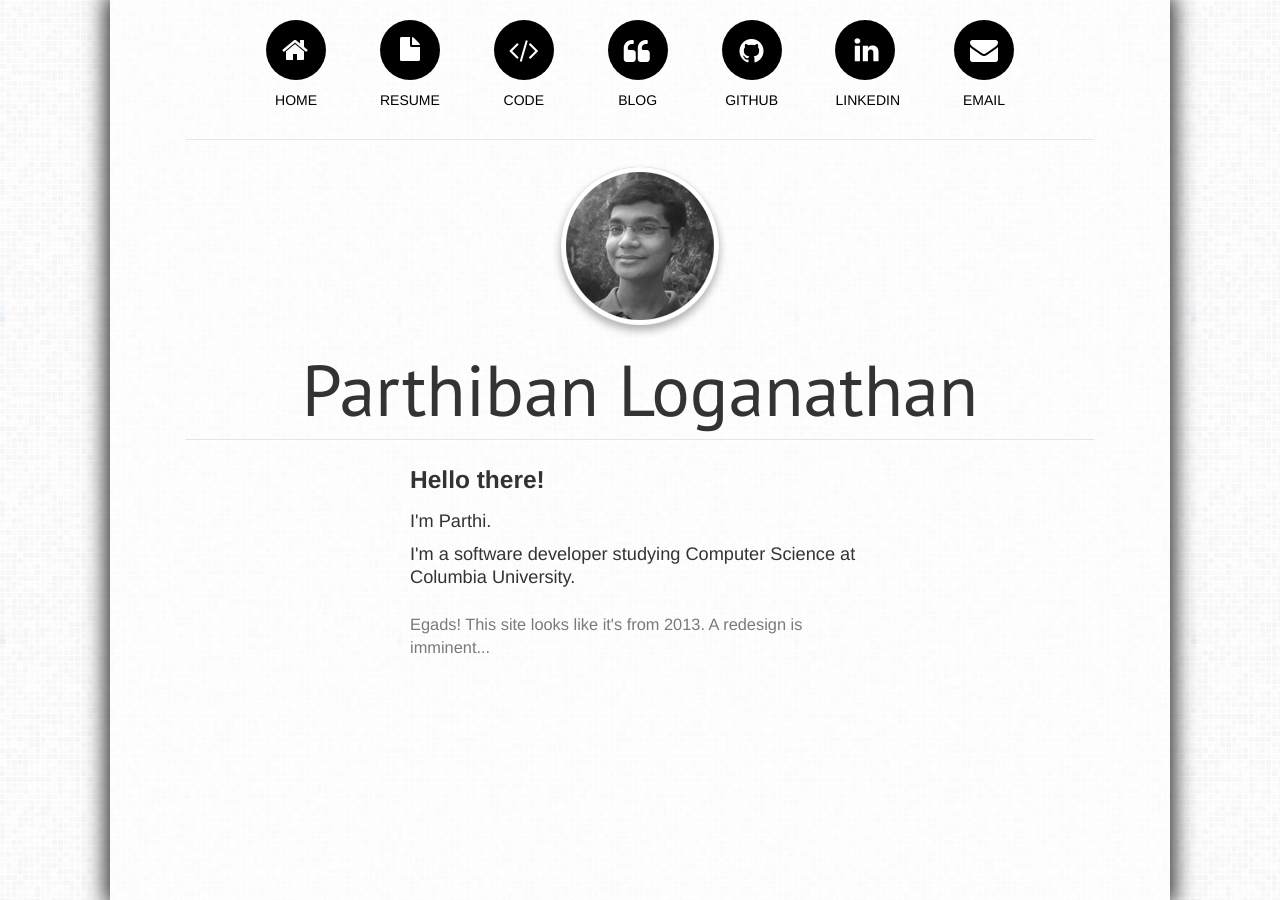
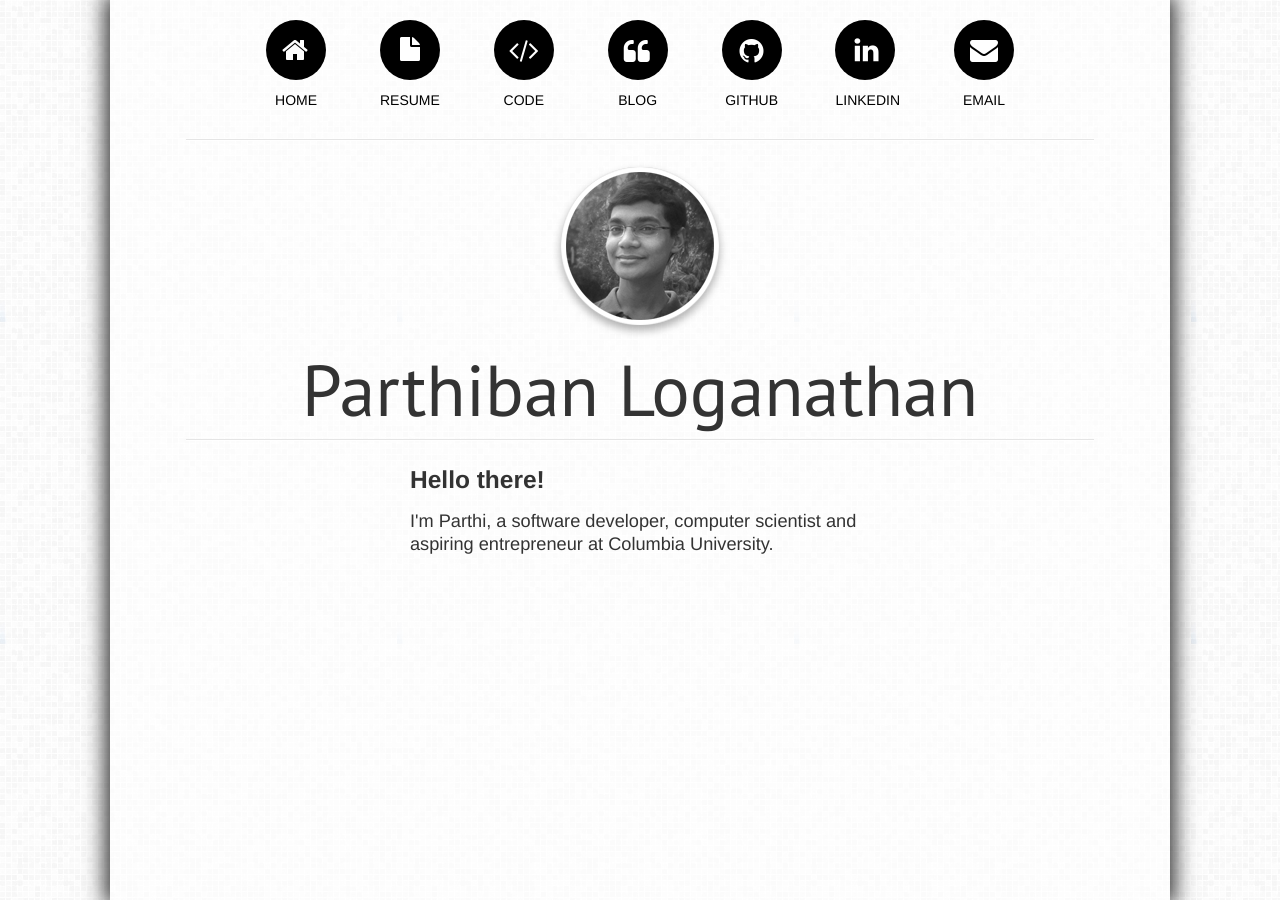
Before and after one commit to parthibanloganathan/personal_page, a Jekyll site: the page built from index.html, in a window 1280 px wide. Built offline with Jekyll 4.4.1, drawn with Linux system fonts in a browser that asks for light colours.

Commit message:
Update old site

```diff
--- a/css/index.css
+++ b/css/index.css
@@ -14,11 +14,5 @@
 {
   font-size: 130%;
   line-height: 125%;
+  padding: 0 0 50px 0;
 }
-
-#disclaimer
-{
-  font-size: 90%;
-  color: #7A7A7A;
-  padding: 15px 0 50px 0;
-}
--- a/index.html
+++ b/index.html
@@ -28,13 +28,8 @@ css:
 
         <div class="span6">
           <h3>Hello there!</h3>
-          <p>I'm Parthi.</p>
-          <p>I'm a software developer studying
-          Computer Science at Columbia University.
+          <p>I'm Parthi, a software developer, computer scientist and aspiring entrepreneur at Columbia University.
           </p>
-          <div id="disclaimer">
-            Egads! This site looks like it's from 2013. A redesign is imminent...
-          </div>
         </div>
 
         <div class="span3">
```
Also changed, not shown: code/index.html (+34 -2 lines), img/awesomeapp.png (added), img/hudson_cove.png (deleted), img/whencantimeet.png (added).
